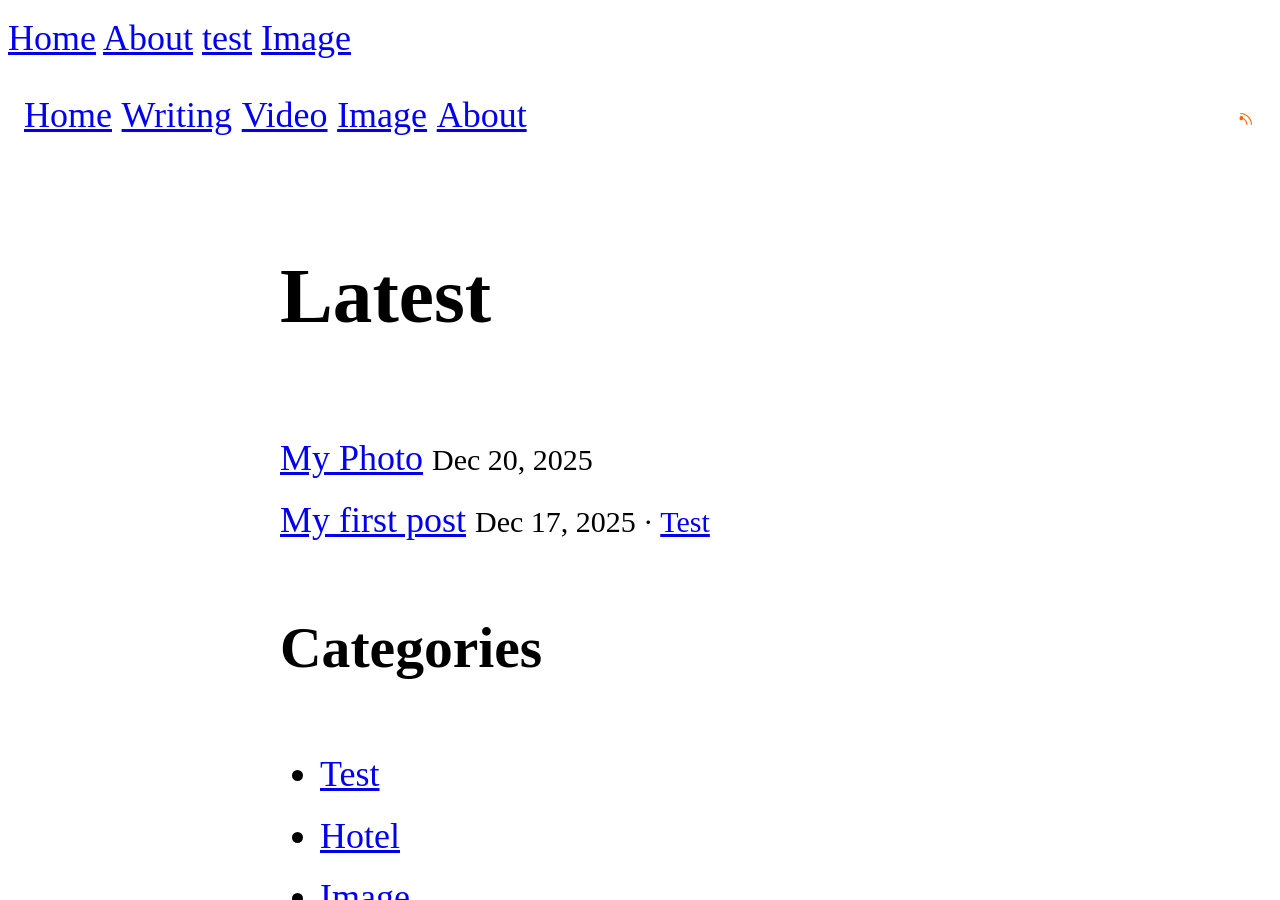
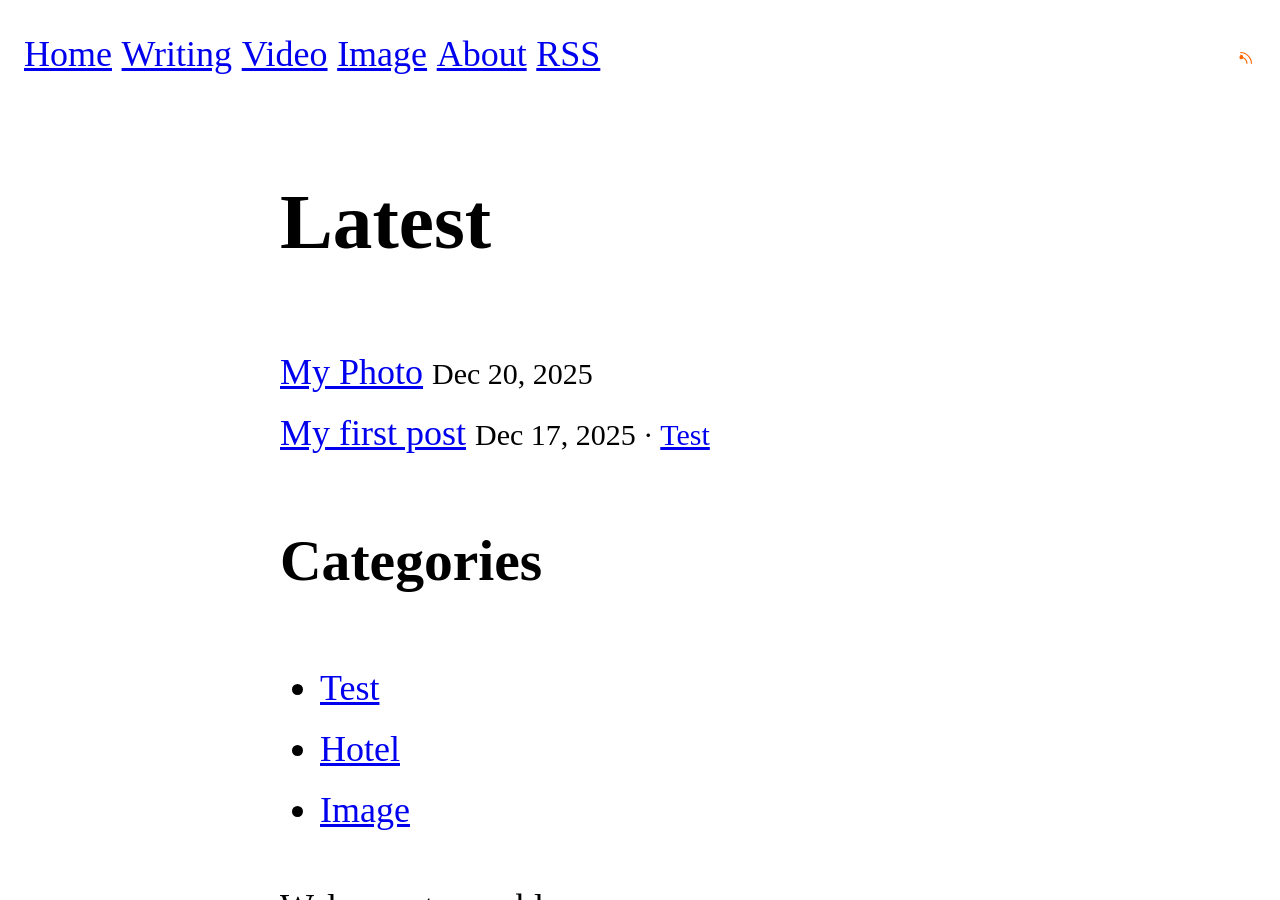
Before and after one commit to flightlessness/flightlessness.github.io, a Jekyll site: the page built from index.md, in a window 1280 px wide and 900 px high. Built offline with Jekyll 4.4.1, drawn with Linux system fonts in a browser that asks for light colours.

Commit message:
Update nav.html

```diff
--- a/_includes/nav.html
+++ b/_includes/nav.html
@@ -1,16 +1,10 @@
-<nav>
-  <a href="/">Home</a>
-  <a href="/">About</a>
-  <a href="/test/">test</a>
-  <a href="/image/">Image</a>
-
 <nav class="site-nav" aria-label="Main navigation">
   <a class="nav-home" href="/">Home</a>
   <a href="/writing/">Writing</a>
   <a href="/video/">Video</a>
   <a href="/image/">Image</a>
   <a href="/about/">About</a>
-
+  <a href="/feed.xml">RSS</a>
   <!-- RSS icon include -->
   <span class="nav-right">
     {% include rss-icon.html %}
```
